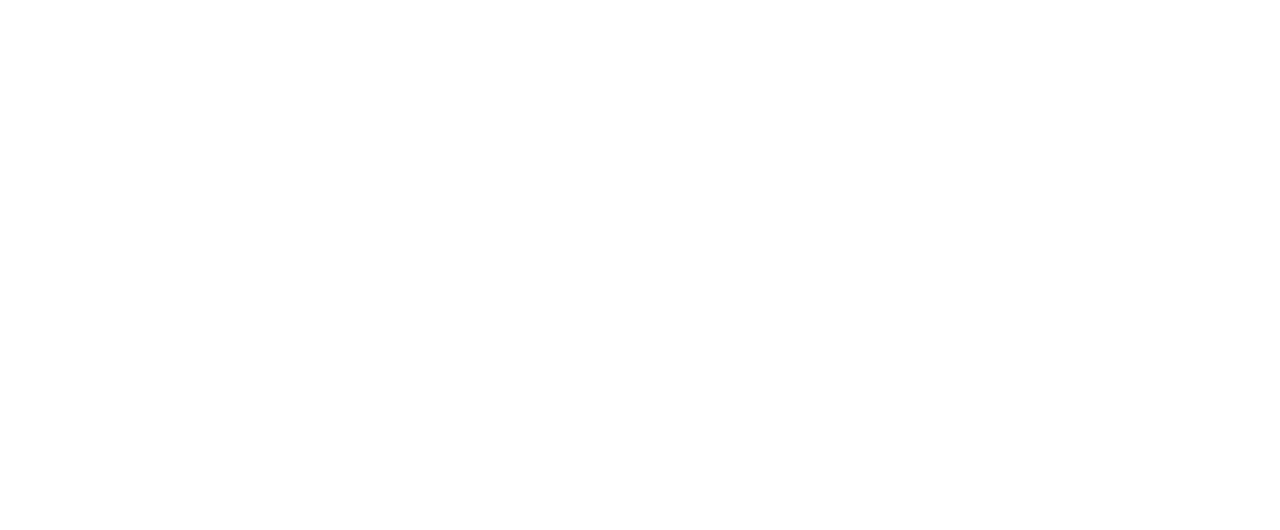
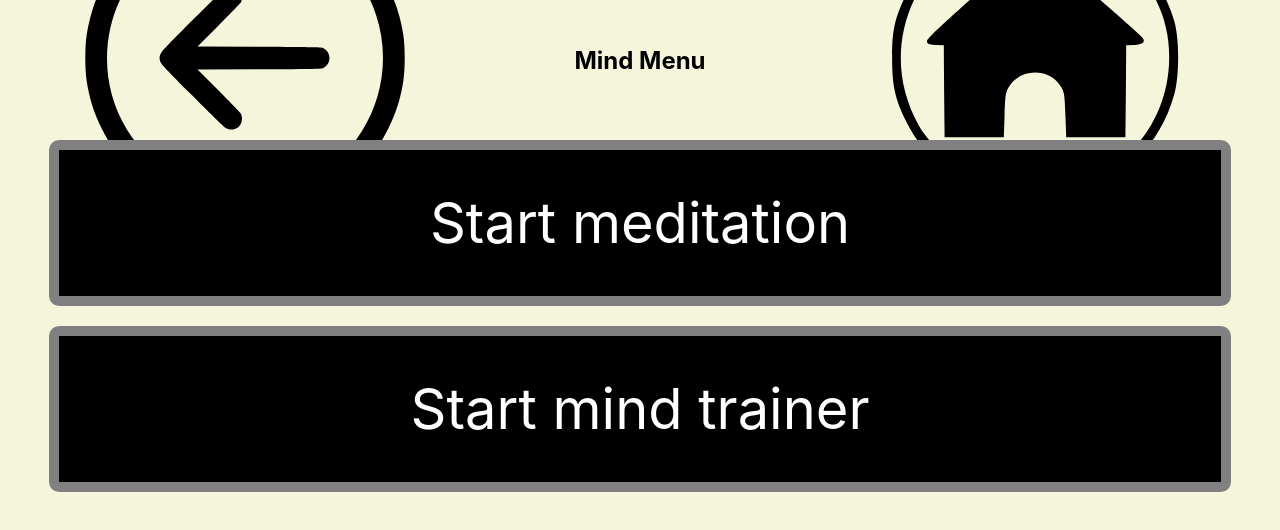
Before and after one commit to emirodriguezalc/granny-app-react, a React (Create React App) app: page /mindMenu in a window 1280 px wide. Shown: the top 530 px of the page. Built offline with nearby package versions, Linux system fonts and the light colour scheme.

Commit message:
options component and route fixing

```diff
--- a/src/App.js
+++ b/src/App.js
@@ -4,22 +4,37 @@
   Switch,
   Route,
 } from "react-router-dom";
-import Home from './views/home';
+import Options from './components/options';
 import FoodMenu from './views/foodMenu';
-import BodyMenu from './views/bodyMenu';
+import { home, bodyMenu, mindMenu, mindTrainer, medicineMenu, haveFunMenu, photosHome } from "./config";
 
 function App() {
   return (
     <Router>
       <Switch>
         <Route exact path="/">
-          <Home />
+          <Options data={home} />
         </Route>
         <Route path="/foodMenu">
           <FoodMenu />
         </Route>
         <Route path="/bodyMenu">
-          <BodyMenu />
+          <Options data={bodyMenu} />
+        </Route>
+        <Route path="/medicineMenu">
+          <Options data={medicineMenu} />
+        </Route>
+        <Route path="/mindMenu">
+          <Options data={mindMenu} />
+        </Route>
+        <Route path="/mindTrainer">
+          <Options data={mindTrainer} />
+        </Route>
+        <Route path="/haveFunMenu">
+          <Options data={haveFunMenu} />
+        </Route>
+        <Route path="/photosHome">
+          <Options data={photosHome} />
         </Route>
         {/*         <Route>
           <NotFound />
--- a/src/components/button/index.js
+++ b/src/components/button/index.js
@@ -1,10 +1,13 @@
 import React from 'react';
 import "./styles.css";
+import {
+ Link
+} from "react-router-dom";
 
 const Button = ({ title, linkTo, size }) => (
- <a href={linkTo} className={`button-component button-${size}`}>
+ <Link to={linkTo} className={`button-component button-${size}`}>
   {title}
- </a>
+ </Link>
 );
 
 export default Button;
--- a/src/components/header/index.js
+++ b/src/components/header/index.js
@@ -2,18 +2,22 @@
 import "./styles.css";
 import arrowLeft from "../../icons/arrow-left.svg"
 import home from "../../icons/home.svg"
+import {
+ Link
+} from "react-router-dom";
 
 const Header = ({ title, backTo }) => (
  <section className="header-section">
-  <a href={backTo}>
-   <img class="icon--action" src={arrowLeft} alt="icon--back" />
-  </a>
-  <h2 class="logo--text">
+
+  <Link to={backTo}>
+   <img className="icon--action" src={arrowLeft} alt="icon--back" />
+  </Link>
+  <h2 className="logo--text">
    {title}
   </h2>
-  <a href="/home">
-   <img class="icon--action" src={home} alt="icon--home" />
-  </a>
+  <Link to="/">
+   <img className="icon--action" src={home} alt="icon--home" />
+  </Link>
  </section>
 );
 
--- /dev/null
+++ b/src/components/options/index.js
@@ -0,0 +1,17 @@
+import React from 'react';
+import "./styles.css";
+import Button from '../../components/button';
+import Header from '../../components/header';
+
+const Options = ({ data }) => (
+ <section className="options-section">
+  <Header title={data.title} backTo={data.backTo} />
+  {
+   data.buttons.map(button => {
+    return <Button title={button.title} linkTo={button.linkTo} size={button.size} />
+   })
+  }
+ </section>
+);
+
+export default Options;
--- a/src/views/home/styles.css
+++ b/src/components/options/styles.css
@@ -1,4 +1,4 @@
-.home-section {
+.options-section {
   display: flex;
   flex-direction: column;
   background-color: #f5f5dc;
--- /dev/null
+++ b/src/config.js
@@ -0,0 +1,140 @@
+const home = {
+ title: "Home",
+ backTo: "",
+ buttons: [
+  {
+   title: "Take care of my body",
+   linkTo: "/bodyMenu",
+   size: "big"
+  },
+  {
+   title: "Take care of my mind",
+   linkTo: "/mindMenu",
+   size: "big"
+  },
+  {
+   title: "Have fun",
+   linkTo: "/haveFunMenu",
+   size: "big"
+  },
+ ]
+}
+
+const bodyMenu = {
+ title: "Body Menu",
+ backTo: "/",
+ buttons: [
+  {
+   title: "Food intake tracker",
+   linkTo: "/foodMenu",
+   size: "big"
+  },
+  {
+   title: "Water intake tracker",
+   linkTo: "/waterMenu",
+   size: "big"
+  },
+  {
+   title: "Medicines tracker",
+   linkTo: "/medicineMenu",
+   size: "big"
+  },
+ ]
+};
+
+const mindMenu = {
+ title: "Mind Menu",
+ backTo: "/",
+ buttons: [
+  {
+   title: "Start meditation",
+   linkTo: "/meditationMenu",
+   size: "big"
+  },
+  {
+   title: "Start mind trainer",
+   linkTo: "/mindTrainer",
+   size: "big"
+  },
+ ]
+};
+
+const mindTrainer = {
+ title: "Mind Trainer",
+ backTo: "/mindMenu",
+ buttons: [
+  {
+   title: "Play sudoku",
+   linkTo: "/sudoku",
+   size: "big"
+  },
+  {
+   title: "Play with strategy",
+   linkTo: "/navalBattle",
+   size: "big"
+  },
+  {
+   title: "Play with maths",
+   linkTo: "/maths",
+   size: "big"
+  },
+ ]
+};
+
+const medicineMenu = {
+ title: "Medicine Menu",
+ backTo: "/bodyMenu",
+ buttons: [
+  {
+   title: "See my medicines",
+   linkTo: "/seeMedicines",
+   size: "big"
+  },
+  {
+   title: "Add new medicine",
+   linkTo: "/addMedicine",
+   size: "big"
+  },
+ ]
+}
+
+const haveFunMenu = {
+ title: "Medicine Menu",
+ backTo: "/",
+ buttons: [
+  {
+   title: "Show my score",
+   linkTo: "/myScore",
+   size: "big"
+  },
+  {
+   title: "Show photo section",
+   linkTo: "/photosHome",
+   size: "big"
+  },
+  {
+   title: "Show play section",
+   linkTo: "/playMennu",
+   size: "big"
+  },
+ ]
+}
+
+const photosHome = {
+ title: "Mind Menu",
+ backTo: "/",
+ buttons: [
+  {
+   title: "Follow someone new",
+   linkTo: "/photosFollow",
+   size: "big"
+  },
+  {
+   title: "Show photos from people i follow",
+   linkTo: "/photosFeed",
+   size: "big"
+  },
+ ]
+};
+
+export { home, bodyMenu, mindMenu, mindTrainer, medicineMenu, haveFunMenu, photosHome };
--- a/src/views/bodyMenu/index.js
+++ /dev/null
@@ -1,15 +0,0 @@
-import React from "react";
-import Header from "../../components/header";
-import Button from "../../components/button";
-const BodyMenu = () => {
-  return (
-    <>
-      <Header title="Body Menu" backTo="/home" />
-      <Button linkTo="/foodMenu" title="Food Intake Tracker" size="big" />
-      <Button linkTo="/waterMenu" title="Water Intake Tracker" size="big" />
-      <Button linkTo="/foodMenu" title="Medicine Tracker" size="big" />
-    </>
-  );
-};
-
-export default BodyMenu;
--- a/src/views/home/index.js
+++ /dev/null
@@ -1,15 +0,0 @@
-import React from 'react';
-import "./styles.css";
-import Button from '../../components/button';
-import Header from '../../components/header';
-
-const Home = () => (
- <section className="home-section">
-  <Header title="Home" backTo="" />
-  <Button title="Take care of my body" linkTo="/bodyMenu" size="big" />
-  <Button title="Take care of my mind" linkTo="/mindMenu" size="big" />
-  <Button title="Have fun" linkTo="/haveFun" size="big" />
- </section>
-);
-
-export default Home;
```
